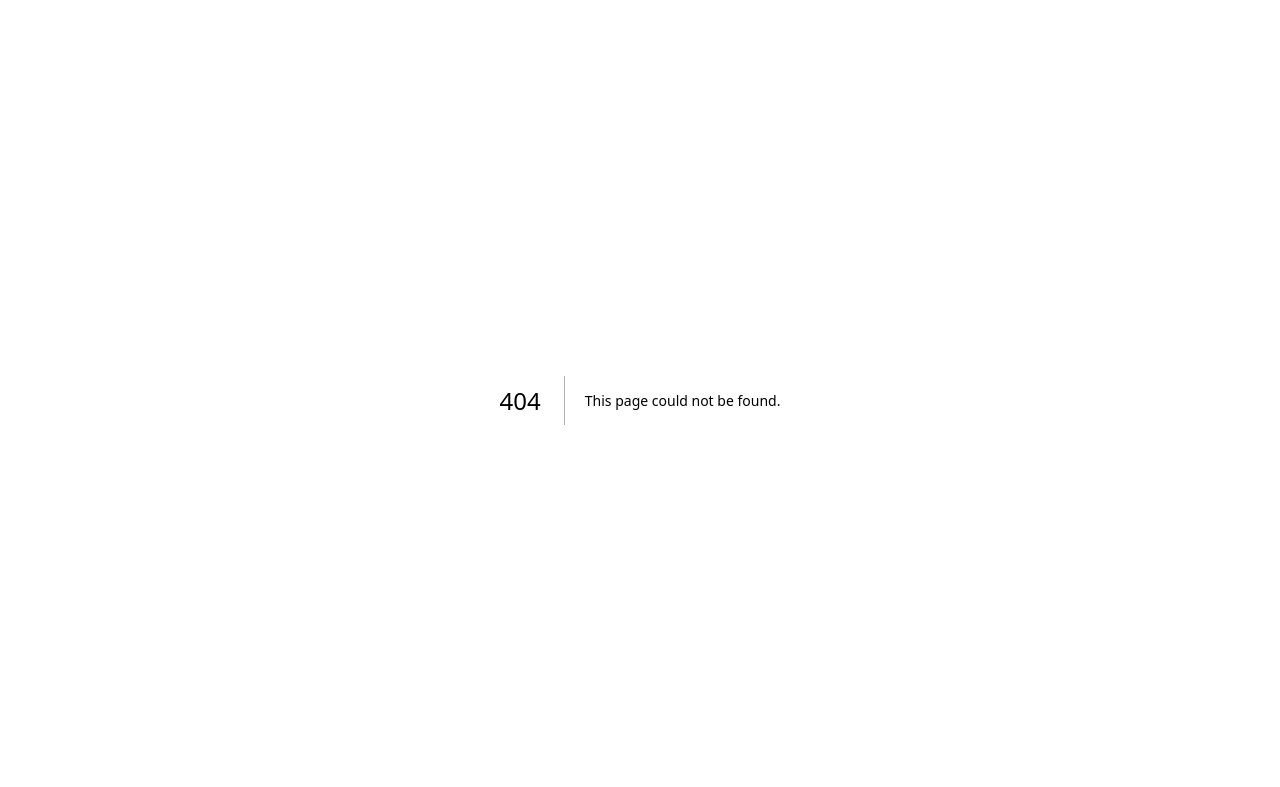
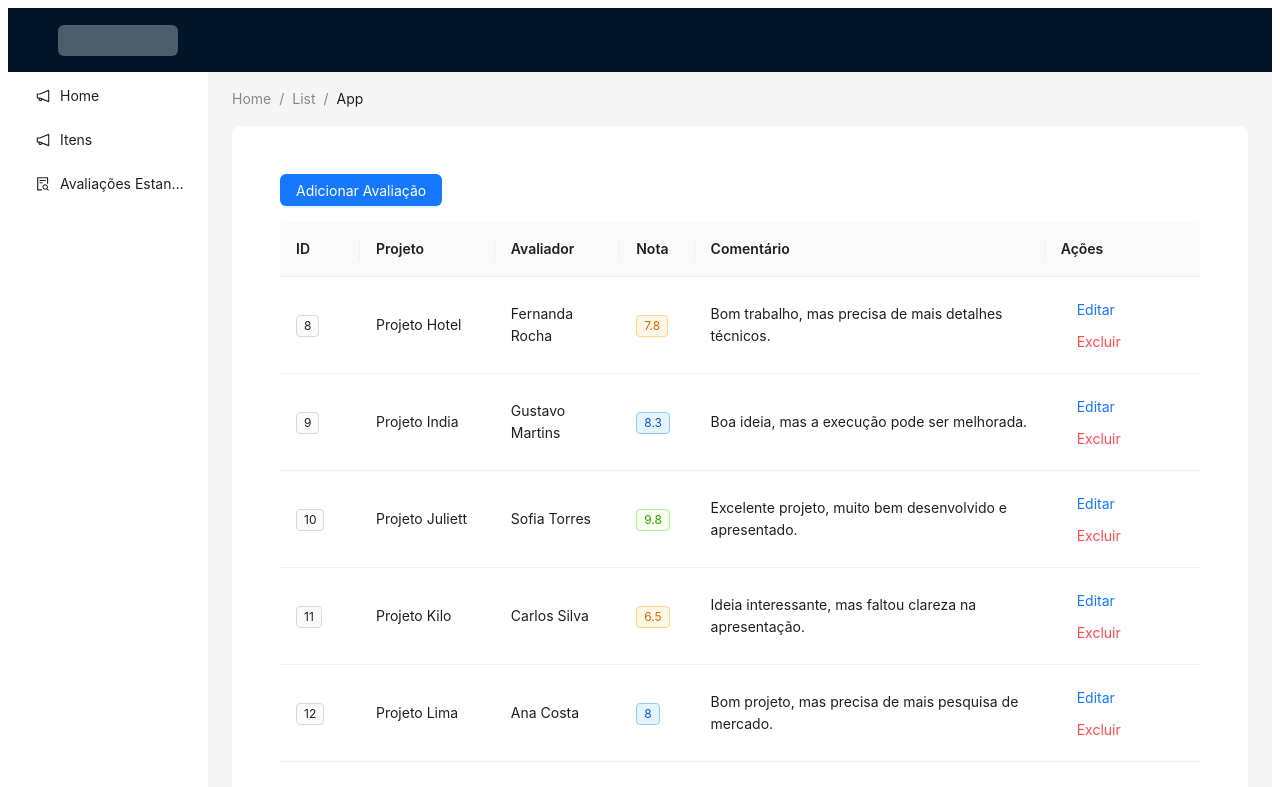
Before and after one commit to Fabrica-Unisales/pie-manager-front, a Next.js app: page /avaliacaoestandes in a window 1280 px wide. Before the commit this address had no page. Shown: the top 787 px of the page. Built offline with nearby package versions, Linux system fonts and the light colour scheme; what @ant-design/nextjs-registry would draw is missing.

Commit message:
feat: implementa a listagem de avaliações e CRUD de avaliações.

```diff
--- /dev/null
+++ b/src/app/(auth)/avaliacaoestandes/page.js
@@ -0,0 +1,92 @@
+'use client';
+import React, { useState, useEffect } from 'react';
+import { useRouter } from 'next/navigation';
+import { Table, Button, Popconfirm, message, Tag } from 'antd';
+import { MocksAvaliacaoEstandes } from '@/mocks/MocksAvaliacaoEstandes';
+
+export default function AvaliacoesPage() {
+  const [data, setData] = useState([]);
+  const router = useRouter();
+
+  useEffect(() => {
+    const savedData = localStorage.getItem('avaliacoes');
+    if (savedData) {
+      setData(JSON.parse(savedData));
+    } else {
+      const initialData = MocksAvaliacaoEstandes.getAvaliacoes();
+      setData(initialData);
+      localStorage.setItem('avaliacoes', JSON.stringify(initialData));
+    }
+  }, []);
+
+  const handleDelete = (id) => {
+    const newData = data.filter(item => item.id !== id);
+    setData(newData);
+    localStorage.setItem('avaliacoes', JSON.stringify(newData));
+    message.success('Avaliação excluída!');
+  };
+
+  const getNotaColor = (nota) => {
+    if (nota >= 9) return 'green';
+    if (nota >= 8) return 'blue';
+    if (nota >= 6) return 'orange';
+    return 'red';
+  };
+
+  const columns = [
+    {
+      title: "ID",
+      dataIndex: "id",
+      key: "id",
+      width: 80,
+      render: (id) => (
+        <Tag color="default">
+          {id}
+        </Tag>
+      )
+    },
+    { title: "Projeto", dataIndex: "nomeProjeto", key: "nomeProjeto" },
+    { title: "Avaliador", dataIndex: "nomeAvaliador", key: "nomeAvaliador" },
+    {
+      title: "Nota",
+      dataIndex: "notaProjeto",
+      key: "notaProjeto",
+      render: (nota) => (
+        <Tag color={getNotaColor(nota)}>
+          {nota}
+        </Tag>
+      )
+    },
+    { title: "Comentário", dataIndex: "comentario", key: "comentario" },
+    {
+      title: "Ações",
+      key: "actions",
+      render: (_, record) => (
+        <>
+          <Button type="link" onClick={() => router.push(`/avaliacaoestandes/${record.id}`)}>Editar</Button>
+          <Popconfirm
+            title="Tem certeza que deseja excluir?"
+            onConfirm={() => handleDelete(record.id)}
+            okText="Sim"
+            cancelText="Não"
+          >
+            <Button type="link" danger>Excluir</Button>
+          </Popconfirm>
+        </>
+      ),
+    },
+  ];
+
+  return (
+    <div style={{ padding: 24 }}>
+      <Button
+        type="primary"
+        onClick={() => router.push('/avaliacaoestandes/new')}
+        style={{ marginBottom: 16 }}
+      >
+        Adicionar Avaliação
+      </Button>
+      <Table columns={columns} dataSource={data} rowKey="id" />
+    </div>
+  );
+}
```
